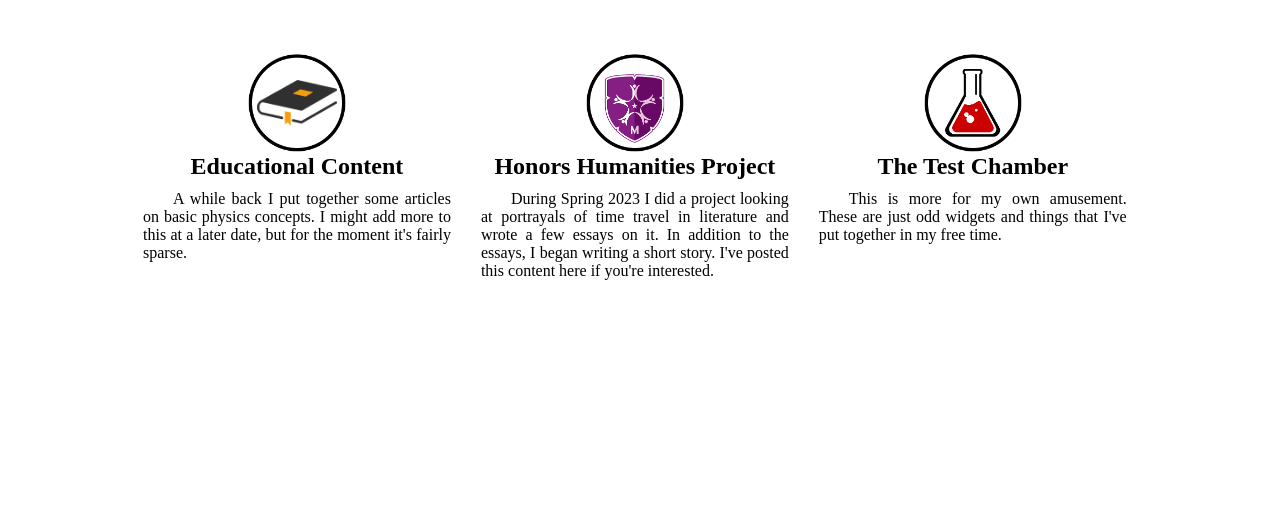
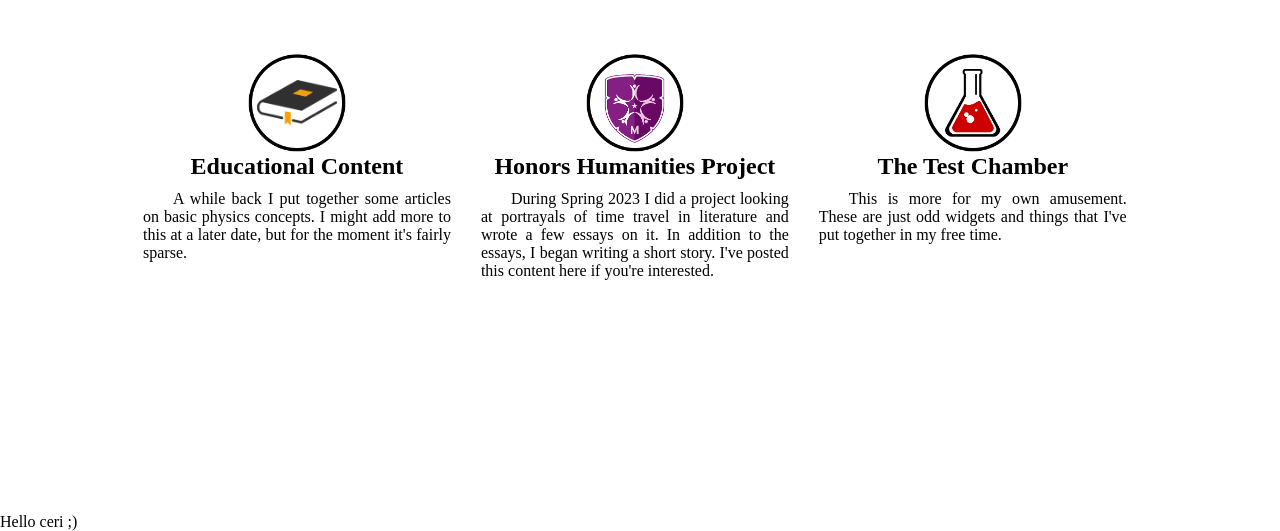
Before and after one commit to Roame/PER-WebDev, a plain HTML site: page index.html in a window 1280 px wide. Shown: the part 802-1333 px from the top of the page. Drawn offline with Linux system fonts and the light colour scheme.

Commit message:
Test commit

```diff
--- a/index.html
+++ b/index.html
@@ -56,5 +56,6 @@
 	<br/>
 
 	<div id="footer"></div>
+	<p>Hello ceri ;)</p>
 </body>
 </html>
```
